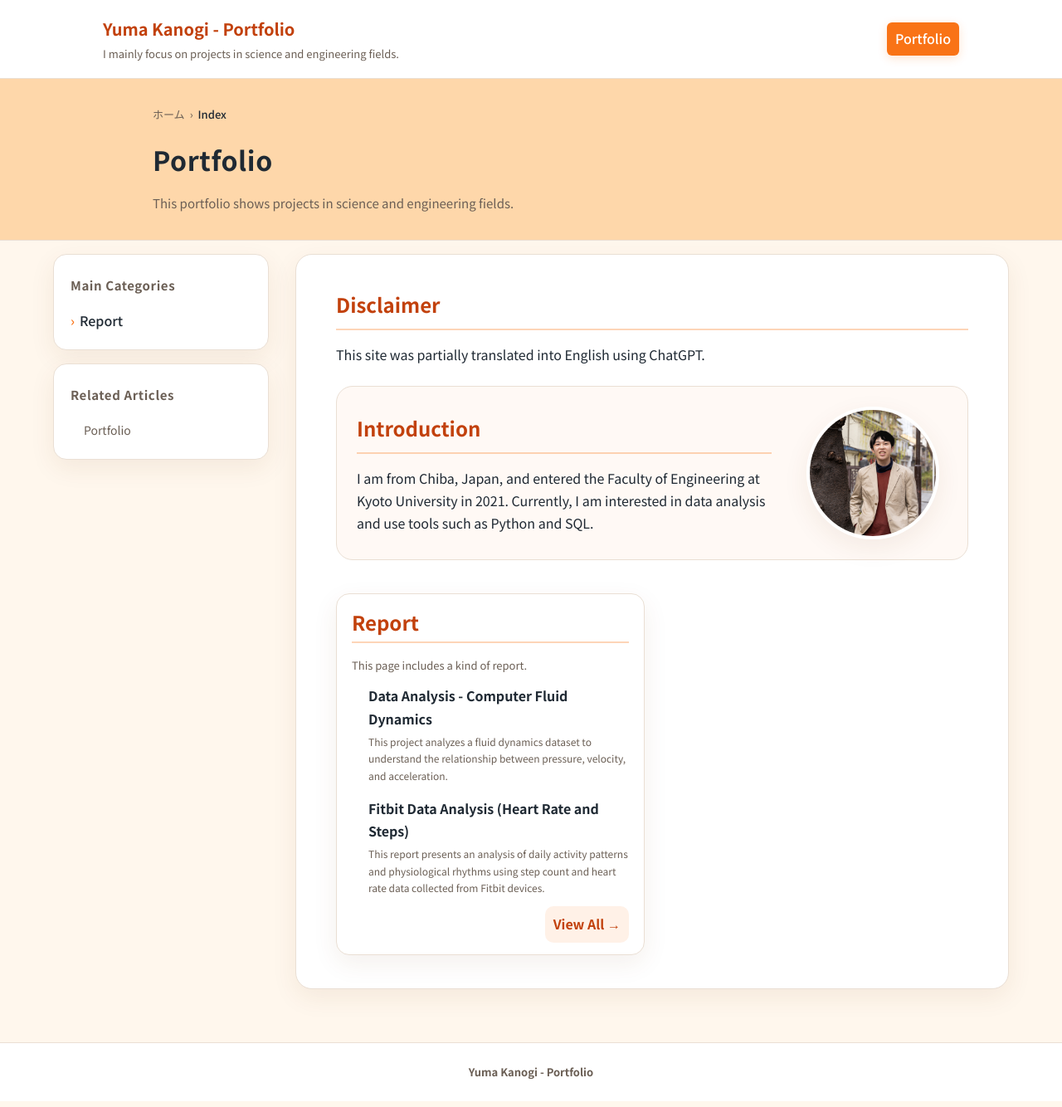
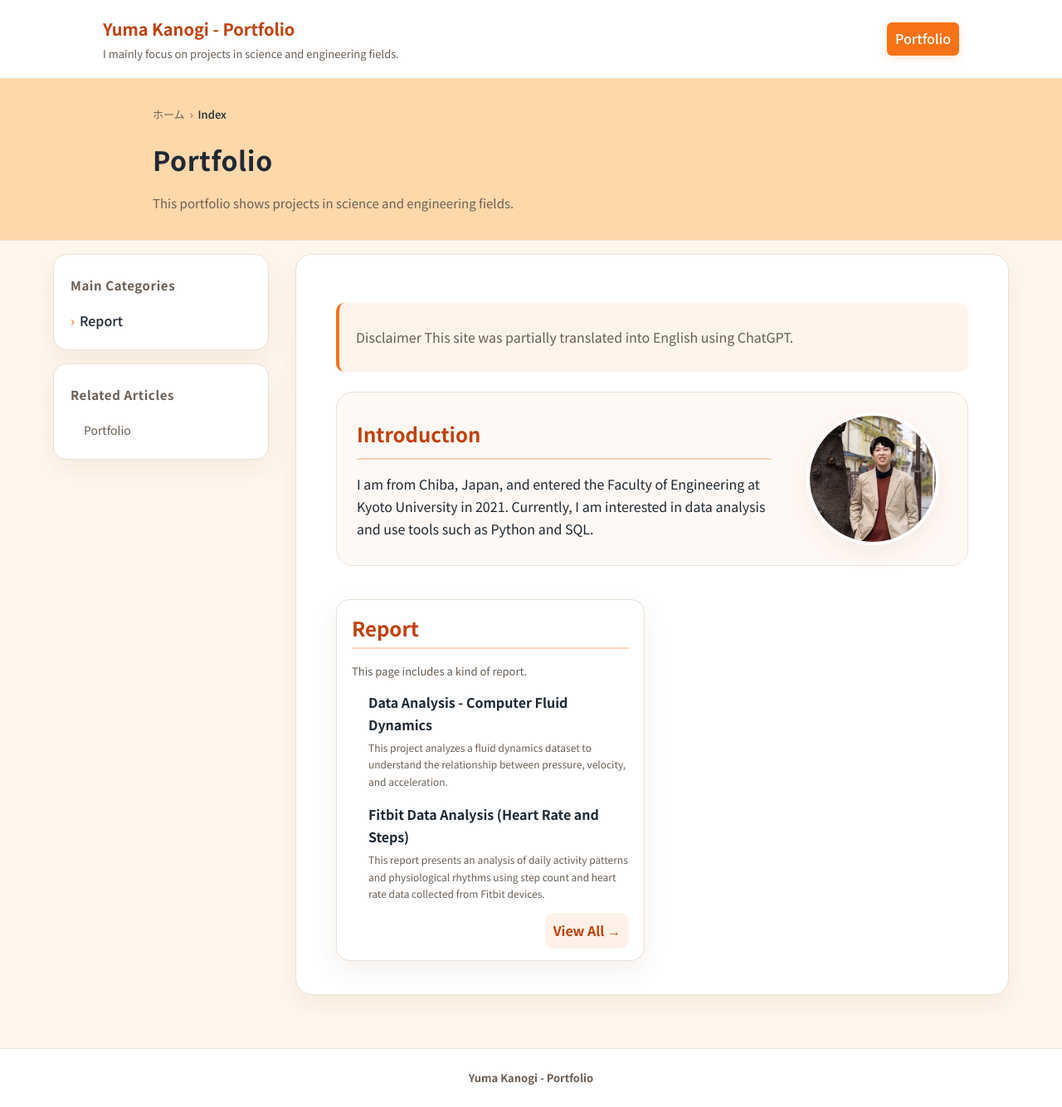
Before and after one commit to entfrem0/portfolio, a Jekyll site: the page built from docs/index.md, in a window 1280 px wide. Shown: the whole page at 83% size. Built offline with Jekyll 4.4.1, drawn with Linux system fonts in a browser that asks for light colours.

Commit message:
変更デザイン

```diff
--- a/docs/index.md
+++ b/docs/index.md
@@ -7,8 +7,8 @@ nav_order: 0
 sidebar_title: Related Articles
 ---
 
-## Disclaimer
-This site was partially translated into English using ChatGPT.
+>Disclaimer
+>This site was partially translated into English using ChatGPT.
 
 <div class="intro-profile">
   <div class="intro-profile__text">
```
